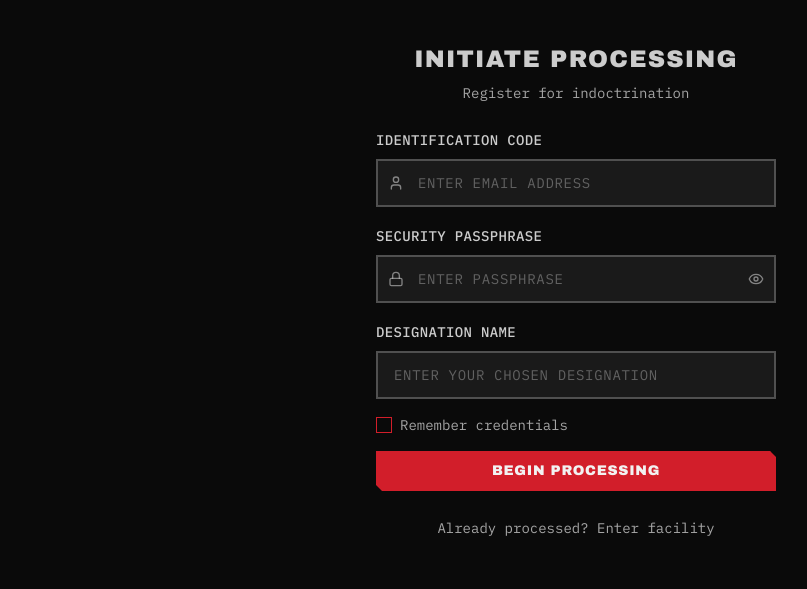
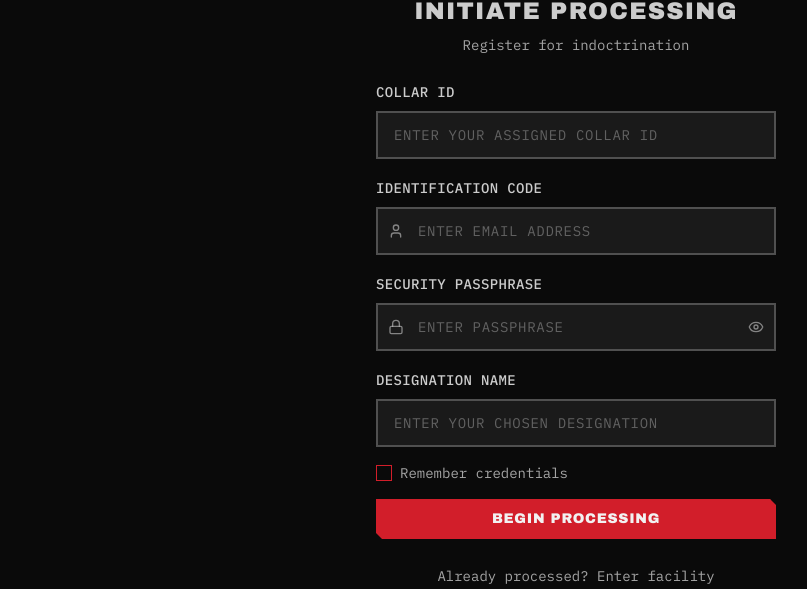
Before and after one commit to RPF172/dom-finance-nexus-36, a React (Vite) app: page /auth in a window 1280 px wide. Both pictures are taken after a click on the button "Need to register? Begin processing". Shown: the part 173-762 px from the top of the page, without its empty margins (64-871 px from the left). Built offline with nearby package versions, Linux system fonts and the light colour scheme; no server answers; a web font is replaced by a local one.

Commit message:
Update auth form for collar ID
Require collar ID for registration.

```diff
--- a/src/components/auth/AuthForm.tsx
+++ b/src/components/auth/AuthForm.tsx
@@ -28,6 +28,7 @@ const AuthForm: React.FC<AuthFormProps> = ({ onSuccess }) => {
   const [user, setUser] = useState<SupabaseUser | null>(null);
   const [session, setSession] = useState<Session | null>(null);
   const [formData, setFormData] = useState({
+    collarId: '',
     email: '',
     password: '',
     collarName: ''
@@ -64,6 +65,15 @@ const AuthForm: React.FC<AuthFormProps> = ({ onSuccess }) => {
   }, [navigate]);
 
   const validateForm = () => {
+    if (!isLogin && !formData.collarId) {
+      toast({
+        title: "Collar ID required",
+        description: "You must provide your assigned Collar ID to register.",
+        variant: "destructive",
+      });
+      return false;
+    }
+
     if (!formData.email || !formData.password) {
       toast({
         title: "Your entry was rejected",
@@ -129,6 +139,7 @@ const AuthForm: React.FC<AuthFormProps> = ({ onSuccess }) => {
           options: {
             emailRedirectTo: redirectUrl,
             data: {
+              collar_id: formData.collarId,
               collar_name: formData.collarName,
               rank: 'Initiate Whelp',
             }
@@ -170,6 +181,22 @@ const AuthForm: React.FC<AuthFormProps> = ({ onSuccess }) => {
       </div>
 
       <form onSubmit={handleSubmit} className="space-y-4">
+        {!isLogin && (
+          <div className="space-y-2">
+            <label className="text-sm font-medium text-steel-silver uppercase tracking-wide">
+              Collar ID
+            </label>
+            <Input
+              type="text"
+              value={formData.collarId}
+              onChange={(e) => setFormData(prev => ({ ...prev, collarId: e.target.value }))}
+              className="bg-obsidian-grey border-steel-silver/30 text-steel-silver placeholder:text-steel-silver/40"
+              placeholder="Enter your assigned Collar ID"
+              required={!isLogin}
+            />
+          </div>
+        )}
+
         <div className="space-y-2">
           <label className="text-sm font-medium text-steel-silver uppercase tracking-wide">
             Identification Code
```
